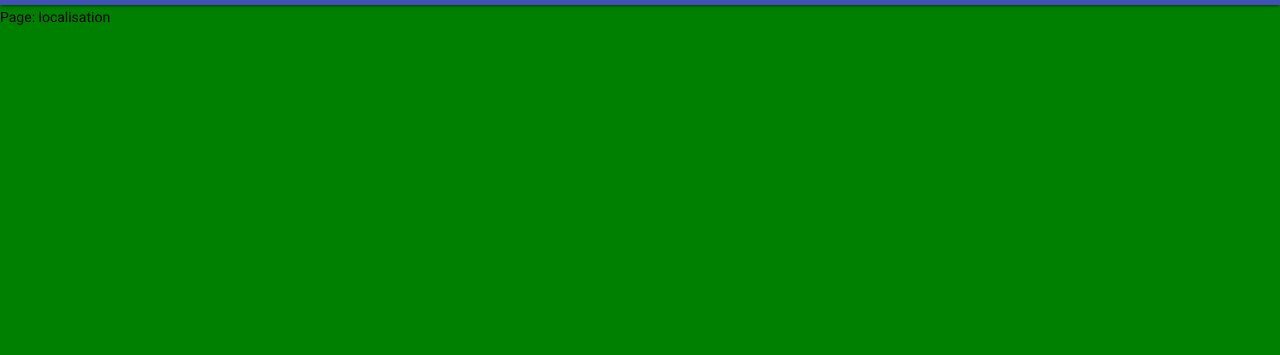
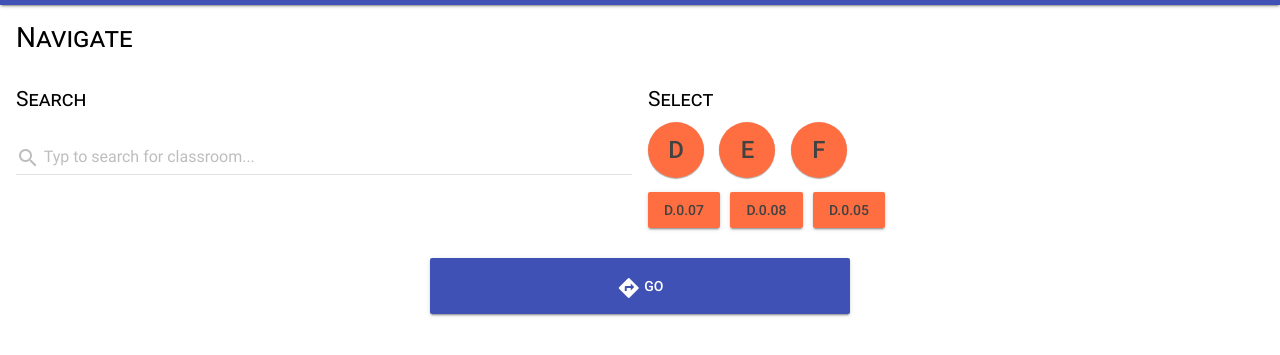
Before and after one commit to benjay10/VUBNavigate, a plain HTML site: page index.html in a window 1280 px wide. Shown: the part 59-414 px from the top of the page. Drawn offline with Linux system fonts and the light colour scheme.

Commit message:
Tried mocking up a navigate screen.

```diff
--- a/css/mdlCorrections.css
+++ b/css/mdlCorrections.css
@@ -19,3 +19,17 @@ html {
 .mdl-navigation__link {
 	opacity: 1 !important;
 }
+
+/* Corrections to the width of the form elements */
+
+.mdl-textfield {
+	width: 100%;
+}
+
+.mdl-textfield__input {
+	padding: 10px 0 4px 0;
+}
+
+.mdl-textfield__label i {
+	vertical-align: middle;
+}
--- a/css/navigate.css
+++ b/css/navigate.css
@@ -1,3 +1,21 @@
 .navigate-page {
-	background-color: yellow;
+	/*background-color: yellow;*/
 }
+
+.vubn-navigatebutton-container {
+	text-align: center;
+}
+
+.vubn-navigatebutton {
+	max-width: 100%;
+	width: 30em;
+	height: 4em;
+}
+
+.vubn-building-buttons, .vubn-room-buttons {
+	margin-bottom: 1em;
+}
+
+.vubn-building-buttons button, .vubn-room-buttons button {
+	margin-right: 0.5em;
+}
--- a/css/structure.css
+++ b/css/structure.css
@@ -84,6 +84,23 @@ html {
 	}
 }
 
+.vubn-page-title, .vubn-page-subtitle {
+	display: block;
+}
+
+.vubn-page-title {
+	font-size: 200%;
+	line-height: 120%;
+	font-variant: small-caps;
+}
+
+.vubn-page-subtitle {
+	font-size: 150%;
+	line-height: 120%;
+	margin-bottom: 0.5em;
+	font-variant: small-caps;
+}
+
 /******************************************************************************
  *  Extra
  *****************************************************************************/
--- a/index.html
+++ b/index.html
@@ -5,7 +5,8 @@
 		<meta name="description" content="This is the webapp for navigating through the VUB." />
 		<meta name="keywords" content="navigate, vub, webapp" />
 		<meta name="author" content="Group 7" />
-		<meta name="viewport" content="width=device-width, user-scalable=no, initial-scale=2" />
+		<meta name="viewport" content="width=device-width, user-scalable=no, initial-scale=1" />
+		<link rel="shortcut icon" type="image/x-icon" href="./img/favicon.png" />
 		<!--Stylesheets-->
 		<link rel="stylesheet" href="./css/MDL/material-indigo-orange.min.css" />
 		<!--<link rel="stylesheet" href="./css/MDL/material.min.css" />-->
@@ -19,6 +20,7 @@
 		<link rel="stylesheet" href="./css/about.css" />
 		<!--Scripts-->
 		<script src="./js/MDL/material.min.js" async="async"></script>
+		<script src="./js/Eventer.js" async="async"></script>
 		<script src="./js/Animator.js" async="async"></script>
 		<script src="./js/pageNavigation.js" async="asyns"></script>
 		<script src="./js/startup.js" async="async"></script>
@@ -55,11 +57,47 @@
 			</div>
 			<main id="vubn-pagecontainer" class="mdl-layout__content hidden">
 				<!-- De inhoud van de app -->
-				<section class="vubn-page vubn-startpage localisation-page" id="localisation">
+				<section class="vubn-page localisation-page" id="localisation">
 					<p>Page: localisation</p>
 				</section>
-				<section class="vubn-page navigate-page" id="navigate">
-					<p>Page: navigate</p>
+				<section class="vubn-page vubn-startpage navigate-page" id="navigate">
+					<div class="mdl-grid">
+						<div class="mdl-cell mdl-cell--12-col">
+							<span class="vubn-page-title">Navigate</span>
+						</div>
+					</div>
+					<div class="mdl-grid">
+						<div class="mdl-cell mdl-cell--6-col">
+							<span class="vubn-page-subtitle">Search</span>
+							<form action="#">
+								<div class="mdl-textfield mdl-js-textfield mdl-textfield--floating-label">
+									<input class="mdl-textfield__input" type="text" id="vubn-room-search">
+									<label class="mdl-textfield__label" for="vubn-room-search">
+										<i class="material-icons">search</i> Typ to search for classroom...
+									</label>
+								</div>
+							</form>
+						</div>
+						<div class="mdl-cell mdl-cell--6-col">
+							<span class="vubn-page-subtitle">Select</span>
+							<div class="vubn-building-buttons">
+								<button class="mdl-button mdl-js-button mdl-button--fab mdl-js-ripple-effect mdl-button--colored">D</button>
+								<button class="mdl-button mdl-js-button mdl-button--fab mdl-js-ripple-effect mdl-button--colored">E</button>
+								<button class="mdl-button mdl-js-button mdl-button--fab mdl-js-ripple-effect mdl-button--colored">F</button>
+							</div>
+							<div class="vubn-room-buttons">
+								<button class="mdl-button mdl-js-button mdl-button--raised mdl-js-ripple-effect mdl-button--accent">D.0.07</button>
+								<button class="mdl-button mdl-js-button mdl-button--raised mdl-js-ripple-effect mdl-button--accent">D.0.08</button>
+								<button class="mdl-button mdl-js-button mdl-button--raised mdl-js-ripple-effect mdl-button--accent">D.0.05</button>
+							</div>
+						</div>
+						<div class="mdl-cell mdl-cell--12-col vubn-navigatebutton-container">
+							<button class="mdl-button mdl-js-button mdl-button--raised mdl-js-ripple-effect mdl-button--colored vubn-navigatebutton">
+								<i class="material-icons">directions</i>
+								Go
+							</button>
+						</div>
+					</div>
 				</section>
 				<section class="vubn-page discover-page" id="discover">
 					<p>Page: discover</p>
--- /dev/null
+++ b/js/Eventer.js
@@ -0,0 +1,18 @@
+"use strict";
+
+function Eventer() {
+	this.events = [];
+
+	this.addEvent = function (ev) {
+		this.events.push(ev);
+	};
+
+	this.fire = function (eventargs) {
+		this.events.forEach((ev, index) => {
+			return new Promise((resolve, reject) => {
+				ev(eventargs);
+				resolve();
+			});
+		});
+	};
+}
--- a/js/pageNavigation.js
+++ b/js/pageNavigation.js
@@ -15,8 +15,11 @@ function PageNavigation() {
 	this.animator = null;
 	this.pagecontainer = null;
 	this.currentPage = null;
+	this.useAnimations = vubn.useAnimations;
+	this.pageOpenEventer = null;
+	this.pageLeaveEventer = null;
 
-	// Protype functions
+	// Prototype functions
 
 	this.navigatelinkOnClick = function (event) {
 		// Get the target for every link (minus the '#' at the beginning)
@@ -38,6 +41,8 @@ function PageNavigation() {
 	};
 
 	this.hidePreviousPage = function () {
+		let pageid = this.currentPage.getAttribute("id");
+		this.pageLeaveEventer.fire(pageid);
 		this.animator.setObject(this.currentPage).hide();
 	};
 
@@ -56,6 +61,8 @@ function PageNavigation() {
 	};
 
 	this.showPage = function (pageDomObject) {
+		let pageid = pageDomObject.getAttribute("id");
+		this.pageOpenEventer.fire(pageid);
 		this.currentPage = pageDomObject;
 		this.animator.setObject(pageDomObject).show();
 		this.pagecontainer.scrollTop = 0;
@@ -68,7 +75,11 @@ function PageNavigation() {
 		return new Promise((resolve, reject) => {
 
 			// Prepare the animators
-			this.animator = new Animator("vubn-page-anim-in", "vubn-page-anim-out", this.classes.hidden, true, false, false);
+			this.animator = new Animator("vubn-page-anim-in", "vubn-page-anim-out", this.classes.hidden, true, false, this.useAnimations);
+
+			// Prepare the eventer
+			this.pageOpenEventer = new Eventer();
+			this.pageLeaveEventer = new Eventer();
 
 			// Get the pages and turn into array
 			this.pages = document.getElementsByClassName(this.classes.page);
@@ -104,7 +115,7 @@ function PageNavigation() {
 			let drawerlinks = document.querySelectorAll(".mdl-layout__drawer .vubn-navigate-link");
 			let drawer = document.getElementsByClassName("mdl-layout")[0];
 
-			// The links in the drawer should make the drawer dissapear when clicked.
+			// The links in the drawer should make the drawer disappear when clicked.
 			for (let i = 0; i < drawerlinks.length; i++) {
 				drawerlinks[i].addEventListener("click", (event) => {
 					drawer.MaterialLayout.toggleDrawer();
--- a/js/startup.js
+++ b/js/startup.js
@@ -8,7 +8,8 @@ var vubn = {
 		MOBILE: 1
 	},
 	environment: 0,
-	pageNavigation: null
+	pageNavigation: null,
+	useAnimations: false
 }
 
 // All global modules should be created here in order
```
Also changed, not shown: img/favicon.png (added), 1 other file.
